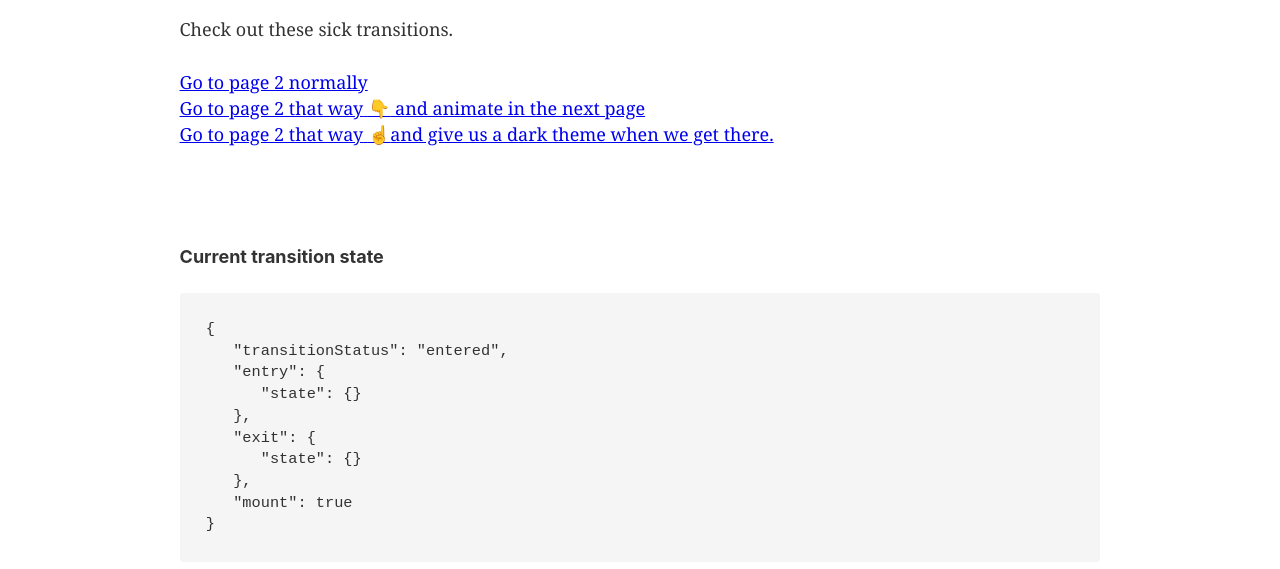
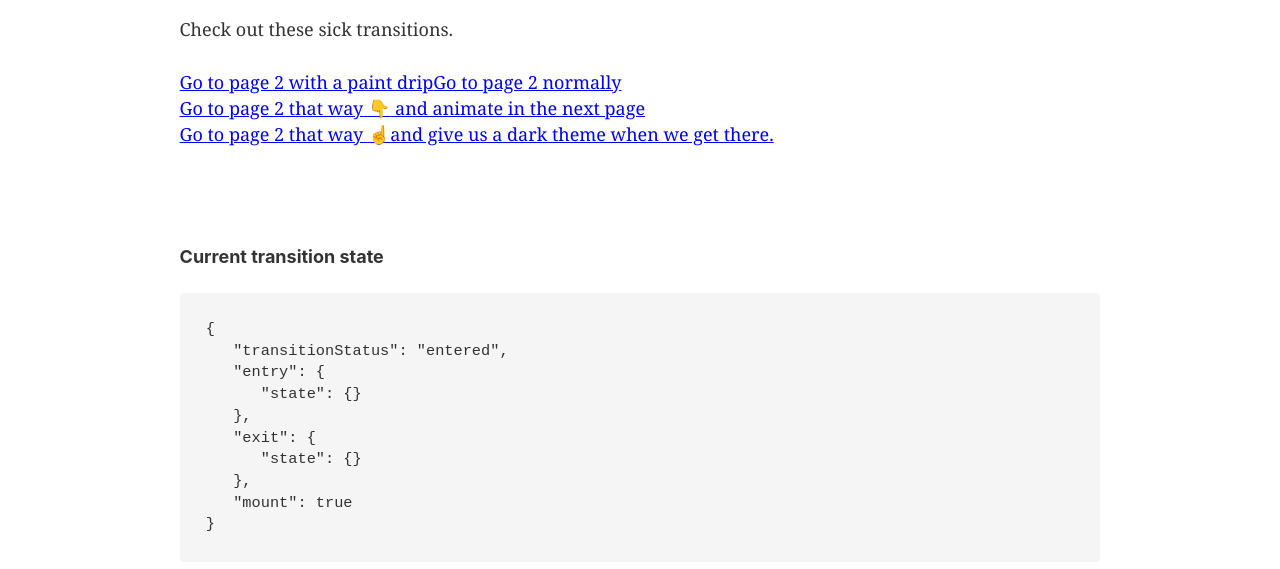
Before and after one commit to TylerBarnes/gatsby-plugin-transition-link, a Gatsby site in the folder example/: page / in a window 1280 px wide. Shown: the part 177-746 px from the top of the page. Built offline with nearby package versions, Linux system fonts and the light colour scheme; Gatsby itself is replaced by a stand-in of ours.

Commit message:
add paintdrip to index

```diff
--- a/example/src/pages/index.js
+++ b/example/src/pages/index.js
@@ -1,7 +1,10 @@
 import React, { Component } from 'react'
-import { TweenMax, TimelineMax, Power1 } from 'gsap'
+import { TimelineMax, Power1 } from 'gsap'
 
 import TransitionLink, { TransitionPortal } from 'gatsby-plugin-transition-link'
+
+import PaintDrip from 'gatsby-plugin-transition-link/default-transitions/PaintDrip'
+
 import Layout from '../components/layout'
 import DisplayState from '../components/DisplayState'
 
@@ -55,6 +58,8 @@ class Index extends Component {
         <section ref={n => (this.layoutContents = n)}>
           <h1>Hi people</h1>
           <p>Check out these sick transitions.</p>
+
+          <PaintDrip to="/page-2">Go to page 2 with a paint drip</PaintDrip>
 
           <TransitionLink to="/page-2">Go to page 2 normally</TransitionLink>
           <br />
```
